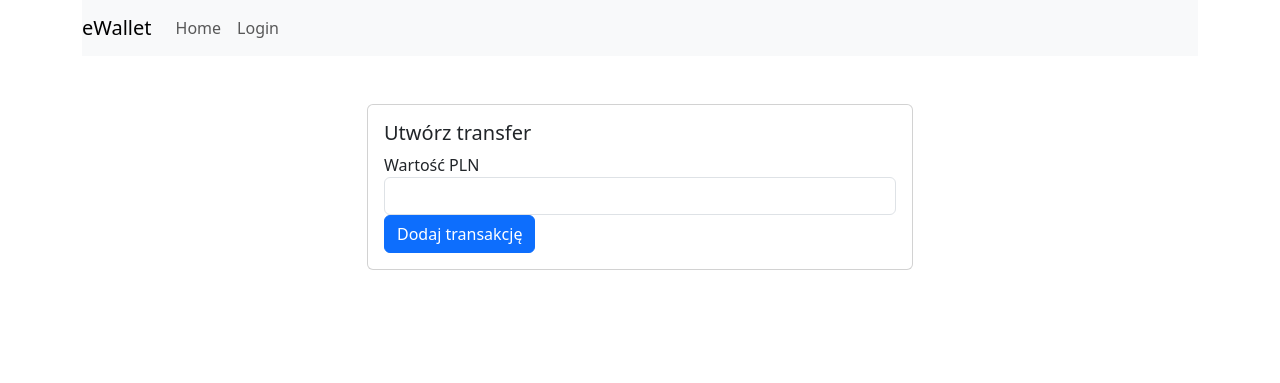
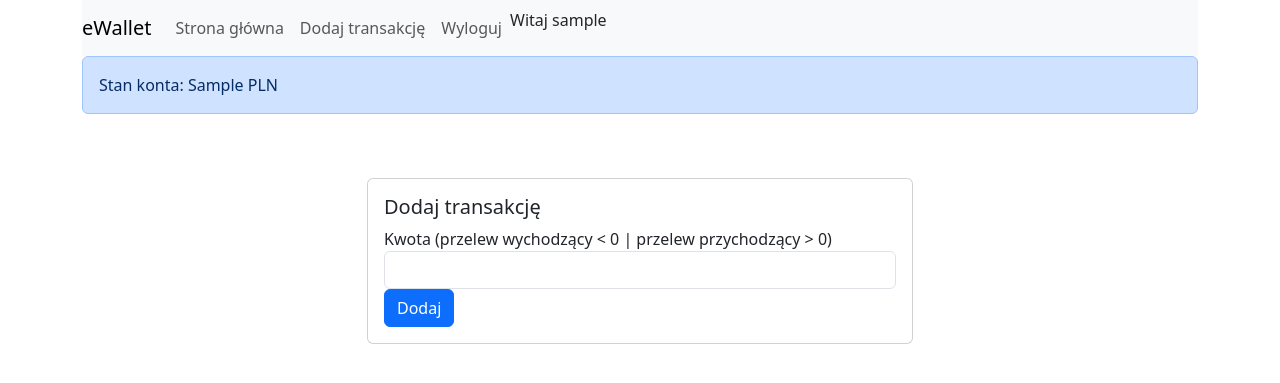
Before and after one commit to patryCCio/zpi-projekt-bdb, a PHP site: page /transfer.php in a window 1280 px wide. Shown: the top 383 px of the page. Run offline with PHP 8.4, Linux system fonts and the light colour scheme; the visitor is signed in with stand-in values (Sample User, id 1); tables that the repository leaves empty or names only in its code hold one stand-in row (values such as "Sample post").

Commit message:
Finishing project

```diff
--- a/transfer.php
+++ b/transfer.php
@@ -1,18 +1,59 @@
 <?php
 session_start();
+require 'db.php';
+
 if (!isset($_SESSION['user_id'])) {
     header('Location: login.php');
     exit();
 }
 
-require 'db.php';
+$user_id = $_SESSION['user_id'];
+$error_message = '';
+$current_balance = 0;
+
+// Pobierz nazwę użytkownika
+$stmt = $pdo->prepare('SELECT username FROM users WHERE id = ?');
+$stmt->execute([$user_id]);
+$user = $stmt->fetch();
+$username = $user['username'];
+
+$is_logged_in = isset($_SESSION['user_id']);
+
+// Sprawdzenie aktualnego stanu konta
+$stmt = $pdo->prepare('SELECT funts FROM finances WHERE user_id = ?');
+$stmt->execute([$user_id]);
+$finance = $stmt->fetch();
+$current_balance = $finance['funts'];
 
 if ($_SERVER['REQUEST_METHOD'] == 'POST') {
     $amount = $_POST['amount'];
-    $stmt = $pdo->prepare('INSERT INTO transfers (user_id, amount) VALUES (?, ?)');
-    $stmt->execute([$_SESSION['user_id'], $amount]);
-    header('Location: index.php');
-    exit();
+
+    if ($amount < 0 && $current_balance + $amount < 0) {
+        $error_message = 'Niewystarczająca ilość środków.';
+    } else {
+        try {
+            // Rozpoczęcie transakcji
+            $pdo->beginTransaction();
+
+            // Dodanie transferu do tabeli transfers
+            $stmt = $pdo->prepare('INSERT INTO transfers (user_id, amount) VALUES (?, ?)');
+            $stmt->execute([$user_id, $amount]);
+
+            // Aktualizacja stanu konta
+            $stmt = $pdo->prepare('UPDATE finances SET funts = funts + ? WHERE user_id = ?');
+            $stmt->execute([$amount, $user_id]);
+
+            // Zatwierdzenie transakcji
+            $pdo->commit();
+
+            header('Location: index.php');
+            exit();
+        } catch (Exception $e) {
+            // Cofnięcie transakcji w przypadku błędu
+            $pdo->rollBack();
+            $error_message = 'Błąd podczas przetwarzania transakcji: ' . $e->getMessage();
+        }
+    }
 }
 ?>
 <!DOCTYPE html>
@@ -20,7 +61,7 @@ if ($_SERVER['REQUEST_METHOD'] == 'POST') {
 <head>
     <meta charset="UTF-8">
     <meta name="viewport" content="width=device-width, initial-scale=1.0">
-    <title>Utwórz transfer</title>
+    <title>Create Transfer</title>
     <link rel="stylesheet" href="css/bootstrap.min.css">
 </head>
 <body>
@@ -29,31 +70,64 @@ if ($_SERVER['REQUEST_METHOD'] == 'POST') {
             <a class="navbar-brand" href="#">eWallet</a>
             <div class="collapse navbar-collapse">
                 <ul class="navbar-nav mr-auto">
-                    <li class="nav-item">
-                        <a class="nav-link" href="index.php">Home</a>
+                    <li class="nav-item active">
+                        <a class="nav-link" href="index.php">
+                            Strona główna
+
+                        </a>
                     </li>
-                    <li class="nav-item">
-                        <a class="nav-link" href="login.php">Login</a>
+                    <?php if ($is_logged_in): ?>
+                        <li class="nav-item">
+                            <a class="nav-link" href="transfer.php">Dodaj transakcję</a>
+                        </li>
+                        <li class="nav-item">
+                            <a class="nav-link" href="logout.php">Wyloguj</a>
+                        </li>
+                    <?php else: ?>
+                        <li class="nav-item">
+                            <a class="nav-link" href="login.php">Zaloguj</a>
+                        </li>
+                        <li class="nav-item">
+                        <a class="nav-link" href="add_user.php">Dodaj użytkownika</a>
                     </li>
+
+                    <?php endif; ?>
                 </ul>
+                    <p>
+                            <?php if ($is_logged_in): ?>
+                                Witaj <?php echo htmlspecialchars($username); ?>
+                            <?php endif; ?>
+                            </p>
+
             </div>
         </nav>
+
+        <?php if ($is_logged_in): ?>
+            <div class="alert alert-primary" role="alert">
+                Stan konta: <?php echo htmlspecialchars($current_balance)?> PLN
+            </div>
+        <?php endif; ?>
+
         <div class="row justify-content-center">
             <div class="col-md-6">
                 <div class="card mt-5">
                     <div class="card-body">
-                        <h5 class="card-title">Utwórz transfer</h5>
+                        <h5 class="card-title">Dodaj transakcję</h5>
+                        <?php if (!empty($error_message)): ?>
+                            <div class="alert alert-danger"><?php echo $error_message; ?></div>
+                        <?php endif; ?>
                         <form action="transfer.php" method="POST">
                             <div class="form-group">
-                                <label for="amount">Wartość PLN</label>
-                                <input type="number" class="form-control" id="amount" name="amount" required>
+                                <label for="amount">Kwota (przelew wychodzący < 0 | przelew przychodzący > 0)</label>
+                                <input type="number" step="0.01" class="form-control" id="amount" name="amount" required>
                             </div>
-                            <button type="submit" class="btn btn-primary">Dodaj transakcję</button>
+                            <button type="submit" class="btn btn-primary">Dodaj</button>
                         </form>
                     </div>
                 </div>
             </div>
         </div>
     </div>
+    <script src="js/bootstrap.min.js"></script>
 </body>
 </html>
```
